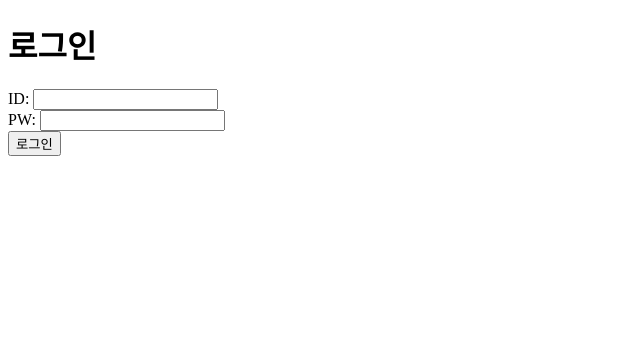
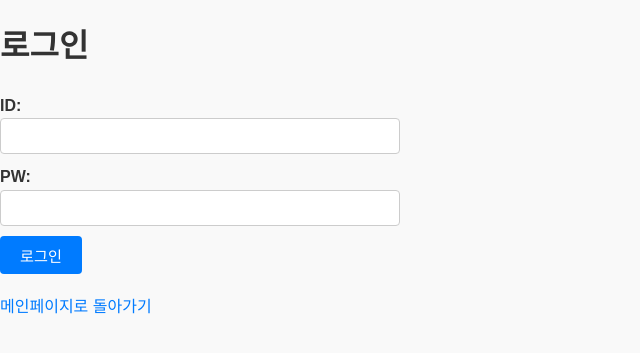
Before and after one commit to jeongbaul/freeboard, a PHP site: page /pages/user/login.php in a window 1280 px wide. Shown: the top 353 px of the page, without its empty margins (0-640 px from the left). Run offline with PHP 8.4, Linux system fonts and the light colour scheme.

Commit message:
Update login.php

```diff
--- a/htdocs/pages/user/login.php
+++ b/htdocs/pages/user/login.php
@@ -1,11 +1,10 @@
 <?php
+include_once $_SERVER['DOCUMENT_ROOT'].'/lib/db.php';
+mysqli_set_charset($conn, "utf8mb4");
+
+$error = '';
 
 if ($_SERVER['REQUEST_METHOD'] === 'POST') {
-    $conn = mysqli_connect("localhost", "root", "", "freeboard");
-    if (!$conn) {
-        die("DB 연결 실패: " . mysqli_connect_error());
-    }
-
     $id = $_POST['id'] ?? '';
     $pw = $_POST['pw'] ?? '';
 
@@ -39,16 +38,23 @@ if ($_SERVER['REQUEST_METHOD'] === 'POST') {
 <head>
   <meta charset="UTF-8">
   <title>로그인</title>
+  <link rel="stylesheet" href="/css/index.css">
 </head>
-<body>
+<body class="user-login-page">
   <h1>로그인</h1>
 
-  <?php if (!empty($error)) echo "<p style='color:red;'>$error</p>"; ?>
+  <?php if (!empty($error)) echo "<p class='error-msg'>$error</p>"; ?>
 
   <form method="POST">
-    ID: <input type="text" name="id" required><br>
-    PW: <input type="password" name="pw" required><br>
+    <label>ID:</label>
+    <input type="text" name="id" required><br>
+
+    <label>PW:</label>
+    <input type="password" name="pw" required><br>
+
     <button type="submit">로그인</button>
   </form>
+
+  <p><a class="back-link" href="/">메인페이지로 돌아가기</a></p>
 </body>
 </html>
```
